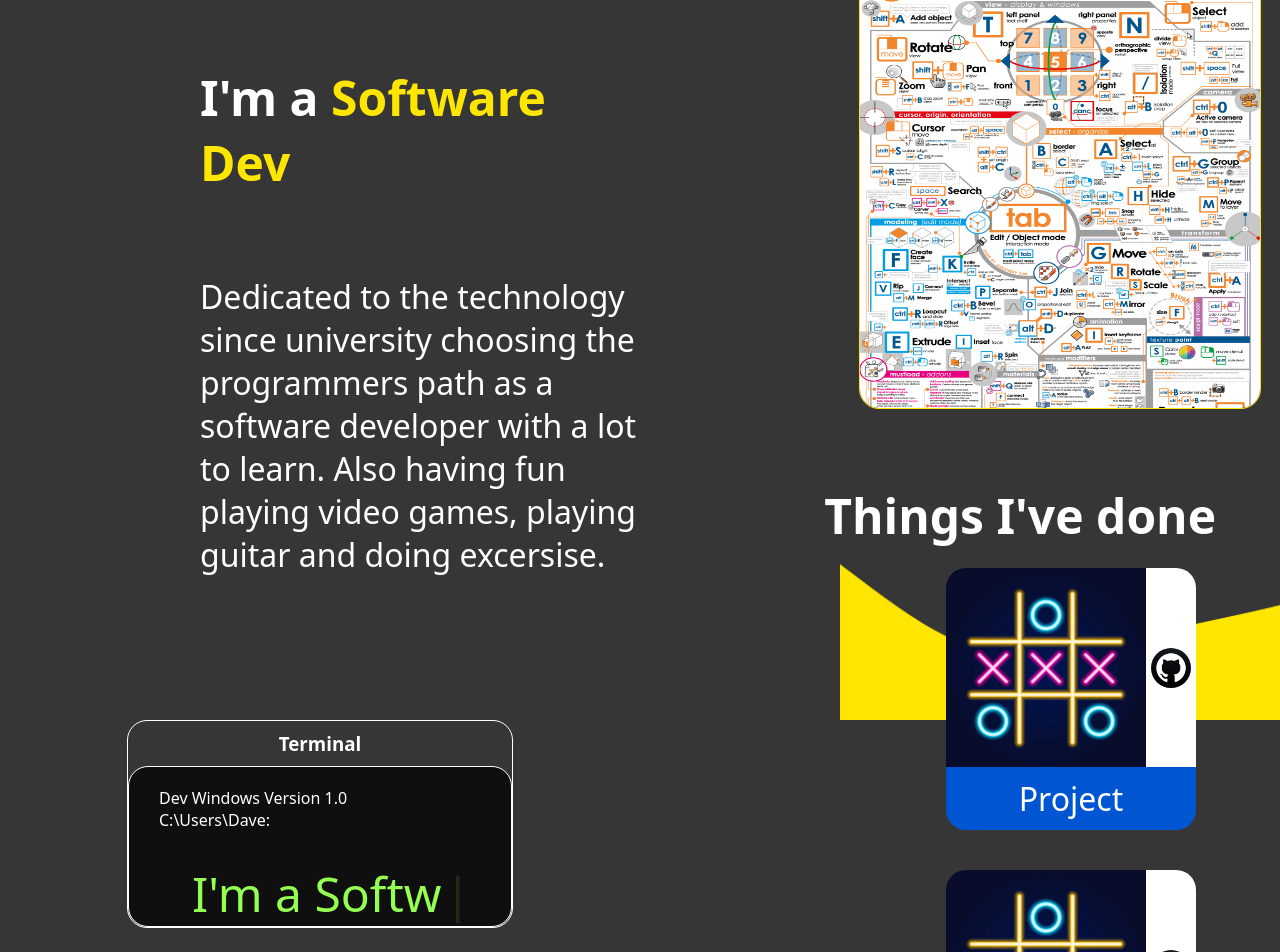
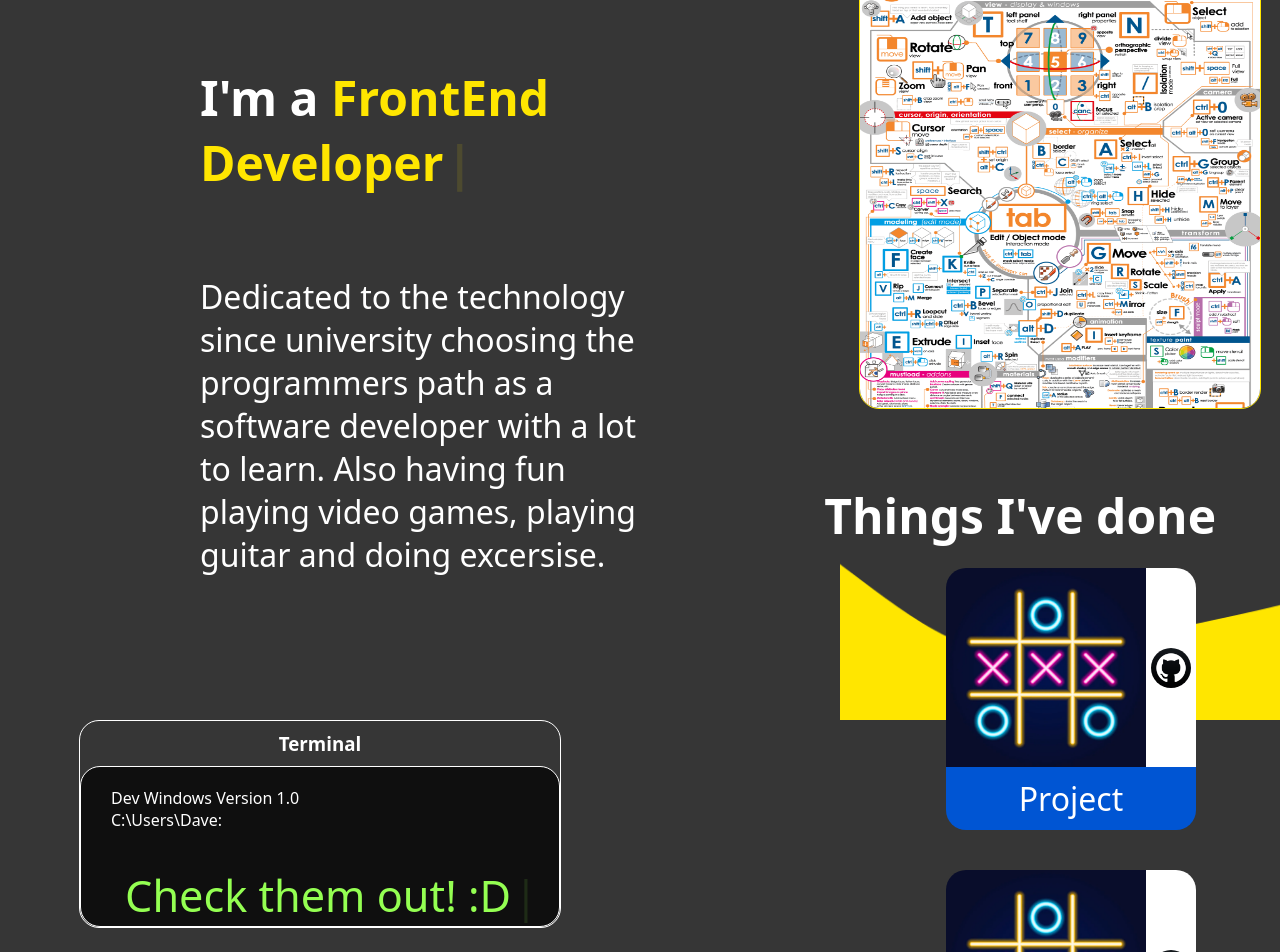
Before and after one commit to DaveHdz13/Portfolio, a React (Vite) app: page / in a window 1280 px wide. Shown: the part 920-1872 px from the top of the page. Built offline with nearby package versions, Linux system fonts and the light colour scheme.

Commit message:
Typewritter texts changed

```diff
--- a/src/components/About/AboutMe.jsx
+++ b/src/components/About/AboutMe.jsx
@@ -1,29 +1,27 @@
 import React from "react";
 import './aboutMe.css';
-import { useLayoutEffect, useRef } from "react";
-import { gsap, SteppedEase } from "gsap";
-import { TextPlugin } from "gsap/all";
 import imgTest from '../../assets/blenderInfografia.png'
+import { Typewriter } from "react-simple-typewriter";
 
-gsap.registerPlugin(SteppedEase, TextPlugin);
 
 function AboutMe() {
-  // Reference to the hole 'about' section to keep the scope here
-  const about = useRef();
-
-  useLayoutEffect(() => {
-		const ctx = gsap.context(() => {
-      gsap.to("#job", {text: {value: "Software Developer"}, duration: 3, delay: 1, ease: SteppedEase.config(19), repeat: 2});
-		}, about)
-
-		return () => ctx.revert();
-	}, [])
-
   return(
-    <section className="about-section" ref={about}>
+    <section className="about-section">
       <div className="content">
         <div className="description">
-          <h1>I'm a <span id="job"></span></h1>
+          <h1>I'm a
+            <span id="job">
+              <Typewriter
+                words = {[" Software Developer", " FrontEnd Developer", " Systems Engineer", " Software Developer"]}
+                loop = {3}
+                cursor
+                cursorStyle = '|'
+                typeSpeed={80}
+                deleteSpeed={50}
+                delaySpeed={1000}
+              />
+            </span>
+          </h1>
           <p>Dedicated to the technology since university choosing the programmers path as a software developer with a lot to learn. Also having fun playing video games, playing guitar and doing excersise.</p>
         </div>
         <div className="slider-cont">
--- a/src/components/Home/Home.jsx
+++ b/src/components/Home/Home.jsx
@@ -8,7 +8,9 @@ function Home() {
   return (
     <section className="home-section">
       <div className="left">
-        <TerminalApp />
+        <TerminalApp
+          arrText={["Hello I'm Dave", "I'm a Software Developer"]}
+        />
       </div>
       <div className="right avatar-bg"></div>
     </section>
--- a/src/components/Projects/Projects.jsx
+++ b/src/components/Projects/Projects.jsx
@@ -8,7 +8,9 @@ function Projects() {
   return(
     <section className="projects-section">
       <div className="left">
-        <TerminalApp />
+        <TerminalApp
+          arrText={["There is repo for each project!", "Check them out! :D"]}
+        />
         <img src={avatarCode} alt="avatarCode" />
       </div>
       <div className="right">
--- a/src/components/TerminalApp/TerminalApp.jsx
+++ b/src/components/TerminalApp/TerminalApp.jsx
@@ -2,7 +2,7 @@ import React from "react";
 import './terminalapp.css';
 import { Typewriter } from "react-simple-typewriter";
 
-function TerminalApp() {
+function TerminalApp({ arrText }) {
 	return(
 		<section className="terminal">
 			<div className="terminal-title">
@@ -16,7 +16,7 @@ function TerminalApp() {
 				<div className="text green-txt">
 					<span id="text">
 						<Typewriter
-							words = {["Hello I'm Dave", "I'm a Software Developer"]}
+							words = {arrText}
 							loop = {5}
 							cursor
 							cursorStyle = '|'
--- a/src/components/TerminalApp/terminalapp.css
+++ b/src/components/TerminalApp/terminalapp.css
@@ -1,5 +1,5 @@
 .terminal {
-	width: 30vw;
+	width: 75%;
 	height: 30vh;
 	display: flex;
 	justify-content: flex-start;
@@ -25,6 +25,9 @@
 	color: #94FF52;
 	font-size: 3em;
 }
+#text {
+	font-size: 0.9em;
+}
 #cursor {
   margin: 0;
   display: inline-block;
```
